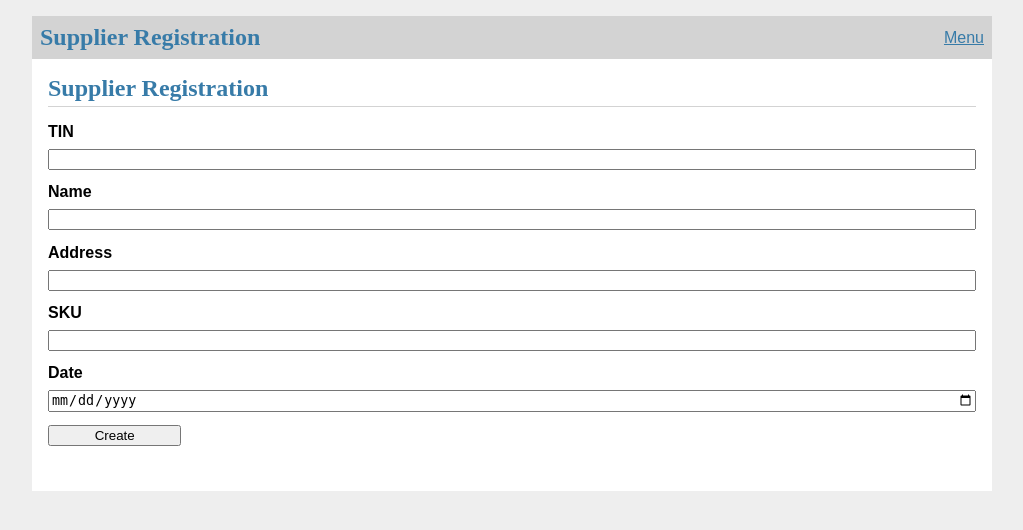
After one commit to GreenMemory16/BD-2022-2023, a Flask app: page /supplier/create in a window 1280 px wide. The commit adds this page. Shown: the top 530 px of the page, without its empty margins (128-1151 px from the left). Run offline with Flask 3, Linux system fonts and the light colour scheme; some libraries are stand-ins or nearby versions.

Commit message:
Create Supplier

```diff
--- a/Entrega3/web/app.py
+++ b/Entrega3/web/app.py
@@ -12,6 +12,8 @@ from flask import request
 from flask import url_for
 from psycopg.rows import namedtuple_row
 from psycopg_pool import ConnectionPool
+
+from datetime import datetime
 
 
 # postgres://{user}:{password}@{hostname}:{port}/{database-name}
@@ -260,7 +262,7 @@ def product_delete(sku):
         conn.commit()
     return redirect(url_for("product_index"))
 
-#product update function
+
 @app.post("/products/<sku>/update")
 def product_update(sku):
     """Update the product."""
@@ -327,6 +329,34 @@ def product_price(sku):
         conn.commit()
     return redirect(url_for("product_index"))
 
+
+@app.route("/supplier/create", methods=("POST", "GET"))
+def supplier_create():
+    """Create a new supplier."""
+
+    if request.method == "POST":
+        tin = request.form["tin"]
+        name = request.form["name"]
+        address = request.form["address"]
+        sku = request.form["sku"]
+        date = request.form["date"]
+
+        # Convert the date string to a datetime object
+        date_obj = datetime.strptime(date, "%Y-%m-%d")
+
+        with pool.connection() as conn:
+            with conn.cursor(row_factory=namedtuple_row) as cur:
+                query = """
+                    INSERT INTO supplier (tin, name, address, sku, date)
+                    VALUES (%(tin)s, %(name)s, %(address)s, %(sku)s, %(date)s);
+                """
+                params = {"tin": tin, "name": name, "address": address, "sku": sku, "date": date_obj}
+                cur.execute(query, params)
+            conn.commit()
+        return redirect(url_for("supplier_index"))
+    else:
+        return render_template("supplier/create.html")
+
 @app.get("/supplier")
 def supplier_index():
     """Show all the products, most recent first."""
--- a/Entrega3/web/templates/customer/create.html
+++ b/Entrega3/web/templates/customer/create.html
@@ -1,7 +1,7 @@
 {% extends 'base.html' %}
 
 {% block header %}
-  <h1>{% block title %}Customer Creation{% endblock %}</h1>
+  <h1>{% block title %}Customer Registration{% endblock %}</h1>
 {% endblock %}
 
 {% block content %}
--- a/Entrega3/web/templates/product/create.html
+++ b/Entrega3/web/templates/product/create.html
@@ -1,7 +1,7 @@
 {% extends 'base.html' %}
 
 {% block header %}
-  <h1>{% block title %}Customer Creation{% endblock %}</h1>
+  <h1>{% block title %}Product Registration{% endblock %}</h1>
 {% endblock %}
 
 {% block content %}
--- /dev/null
+++ b/Entrega3/web/templates/supplier/create.html
@@ -0,0 +1,22 @@
+{% extends 'base.html' %}
+
+{% block header %}
+  <h1>{% block title %}Supplier Registration{% endblock %}</h1>
+{% endblock %}
+
+{% block content %}
+<form action = "{{ url_for('supplier_create') }}" method="post">
+    <label for="tin">TIN</label>
+    <input name="tin" id="tin" type="text" required minlength="1" maxlength="20">
+    <label for="name">Name</label>
+    <input name="name" id="name" type="text" required minlength="1" maxlength="200">
+	  <label for="address">Address</label>
+    <input name="address" id="address" type="text" minlength="1" maxlength="256">
+    <label for="sku">SKU</label>
+    <input name="sku" id="sku" type="text" minlength="1" maxlength="25">
+    <label for="date">Date</label>
+    <input name="date" id="date" type="date" required>
+
+    <input type="submit" value="Create">
+</form>
+{% endblock %}
```
Also changed, not shown: Entrega3/web/templates/main.html (+4 -3 lines).
